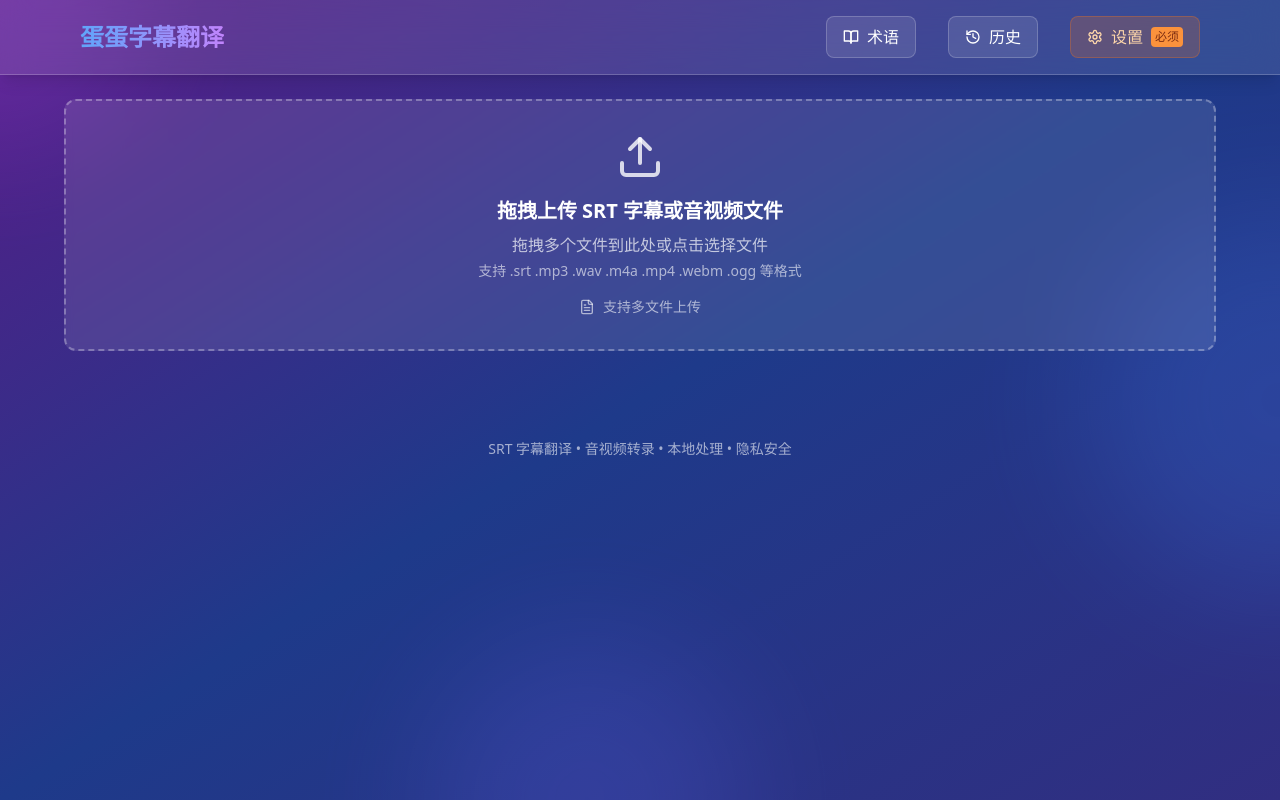
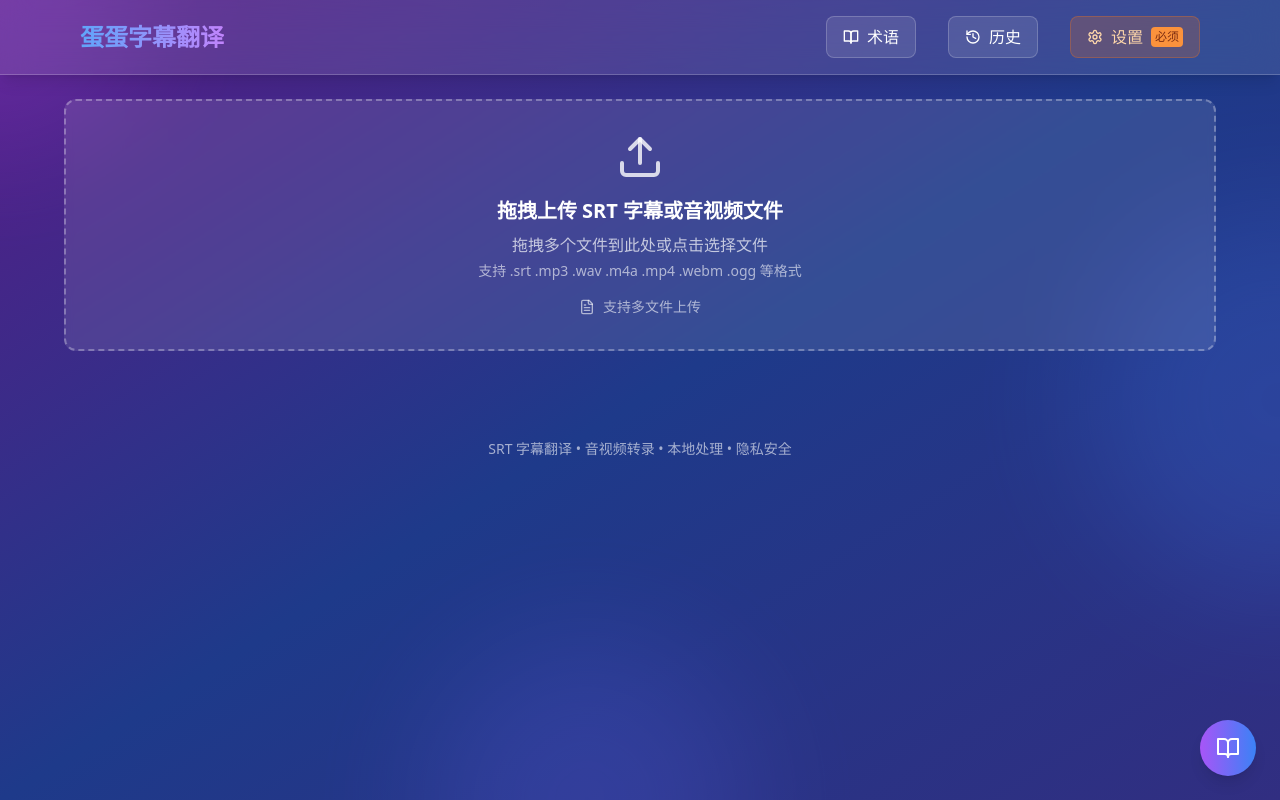
Before and after one commit to aitranslate/EggTranslate, a React (Vite) app: page / in a window 1280 px wide. Built offline with nearby package versions, Linux system fonts and the light colour scheme; what srt-parser-2 would draw is missing.

Commit message:
feat: integrate HelpButton and GuideModal into MainApp

```diff
--- a/src/components/MainApp.tsx
+++ b/src/components/MainApp.tsx
@@ -14,6 +14,8 @@ import { ProgressDisplay } from './ProgressDisplay';
 import { SettingsModal } from './SettingsModal';
 import { TermsManager } from './TermsManager';
 import { HistoryModal } from './HistoryModal';
+import { HelpButton } from './HelpButton';
+import { GuideModal } from './GuideModal';
 import { useFiles } from '@/stores/subtitleStore';
 import { useIsTranslationConfigured } from '@/stores/translationConfigStore';
 import { useHistory } from '@/contexts/HistoryContext';
@@ -26,6 +28,7 @@ export const MainApp: React.FC = () => {
   const [isSettingsOpen, setIsSettingsOpen] = useState(false);
   const [isTermsOpen, setIsTermsOpen] = useState(false);
   const [isHistoryOpen, setIsHistoryOpen] = useState(false);
+  const [isGuideOpen, setIsGuideOpen] = useState(false);
   const [editingFileId, setEditingFileId] = useState<string | null>(null);  // ✅ 改为保存 ID
   const [isEditingModalOpen, setIsEditingModalOpen] = useState(false);
   const files = useFiles();
@@ -156,11 +159,16 @@ export const MainApp: React.FC = () => {
         isOpen={isHistoryOpen}
         onClose={() => setIsHistoryOpen(false)}
       />
+      <GuideModal
+        isOpen={isGuideOpen}
+        onClose={() => setIsGuideOpen(false)}
+      />
       <SubtitleEditor
         isOpen={isEditingModalOpen}
         onClose={handleCloseEditModal}
         fileId={editingFileId || ''}
       />
+      <HelpButton onClick={() => setIsGuideOpen(true)} />
     </div>
   );
 };
```
